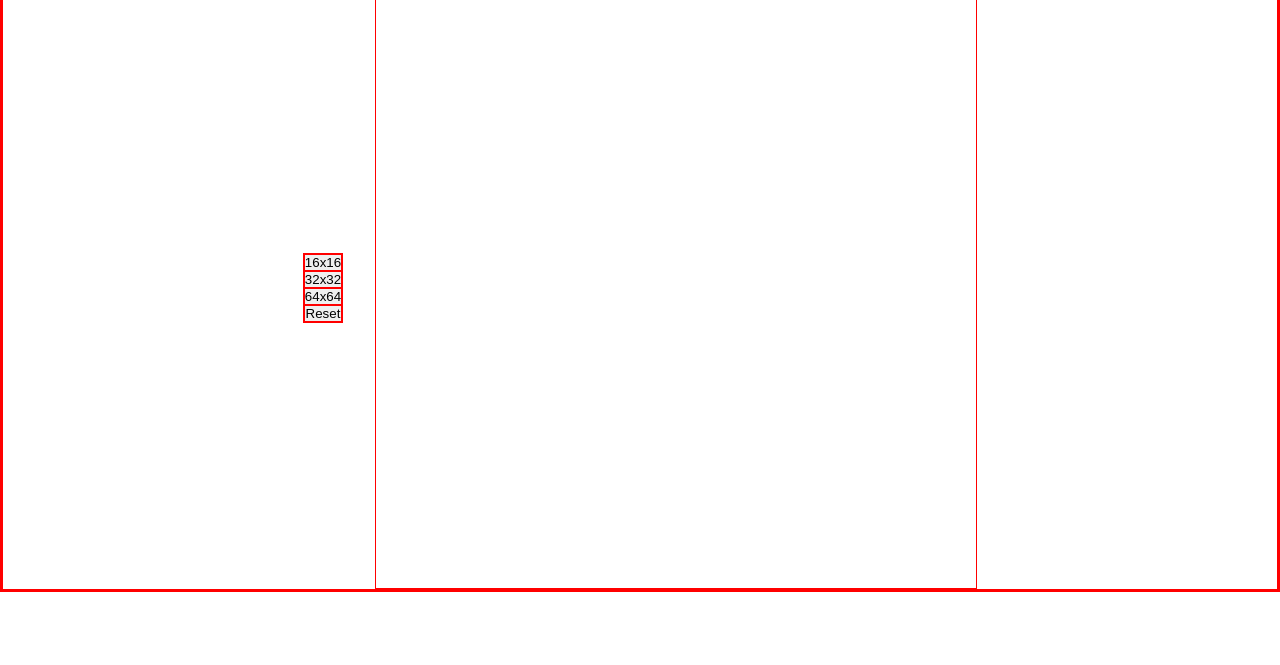
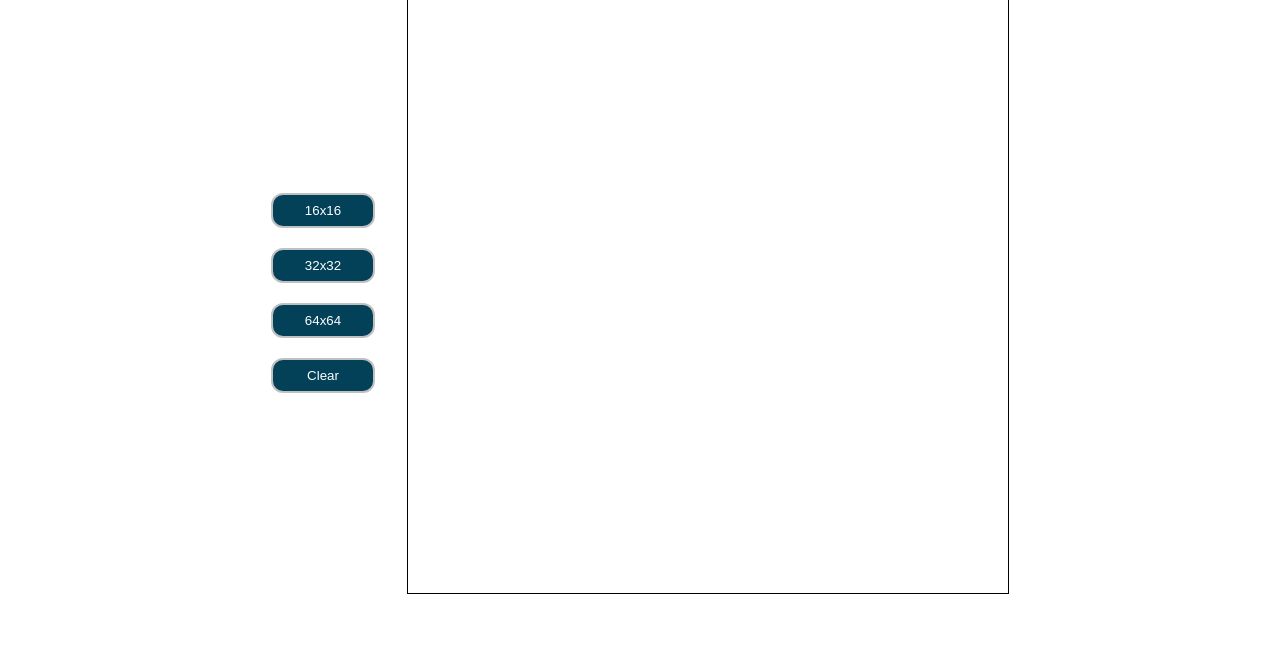
Before and after one commit to Vitholu/Etch-a-Sketch, a plain HTML site: page index.html in a window 1280 px wide. Shown: the part 135-800 px from the top of the page. Drawn offline with Linux system fonts and the light colour scheme.

Commit message:
Complete design outline for buttons and sketch pad

```diff
--- a/index.html
+++ b/index.html
@@ -6,16 +6,16 @@
 		<meta name="viewport" content="width=device-width, initial-scale=1.0" />
 		<title>Etch-a-Sketch</title>
 		<link rel="stylesheet" href="styles.css" />
-		<script src="srcipt.js" defer></script>
+		<script src="script.js" defer></script>
 	</head>
 	<body>
 		<h1 class="title">Etch-a-Sketch</h1>
 		<div class="main-container">
 			<div class="left-container">
-				<button>16x16</button>
-				<button>32x32</button>
-				<button>64x64</button>
-				<button>Reset</button>
+				<button id="16">16x16</button>
+				<button id="32">32x32</button>
+				<button id="64">64x64</button>
+				<button id="Clear">Clear</button>
 			</div>
 			<div class="right-container"></div>
 		</div>
--- a/script.js
+++ b/script.js
@@ -0,0 +1,16 @@
+const grid = document.querySelector('.right-container');
+const gridSize = document.querySelectorAll('button');
+
+gridSize.forEach((e) => {
+	e.addEventListener('click', (e) => {
+		if (e.target.id === 16) {
+			return;
+		}
+	});
+});
+
+function setGridSize16() {}
+
+function setGridSize32() {}
+
+function setGridSize64() {}
--- a/styles.css
+++ b/styles.css
@@ -1,7 +1,7 @@
 * {
 	padding: 0;
 	margin: 0;
-	border: 1px solid red;
+	/* border: 1px solid red; */
 }
 .main-container {
 	display: flex;
@@ -13,15 +13,28 @@
 .title {
 	display: flex;
 	justify-content: center;
+	margin-left: 128px;
 	margin-top: 80px;
+	margin-bottom: 10px;
 }
 
 .left-container {
 	display: flex;
 	flex-direction: column;
+	gap: 20px;
 }
 
 .right-container {
 	width: 600px;
 	height: 600px;
+	border: 1px solid black;
 }
+
+button {
+	background-color: #034159;
+	color: white;
+	padding: 0.5rem 2rem;
+	border: 2px solid silver;
+	border-radius: 12px;
+	cursor: pointer;
+}
```
